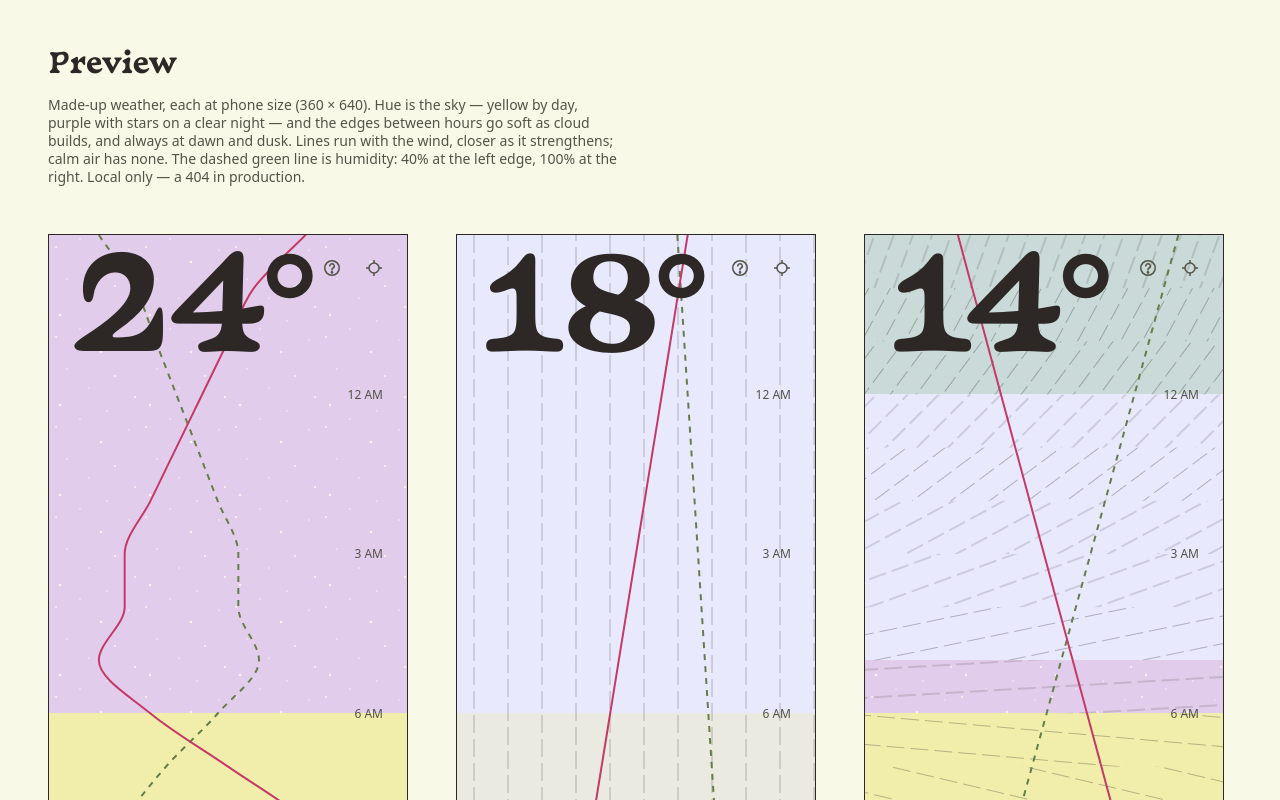
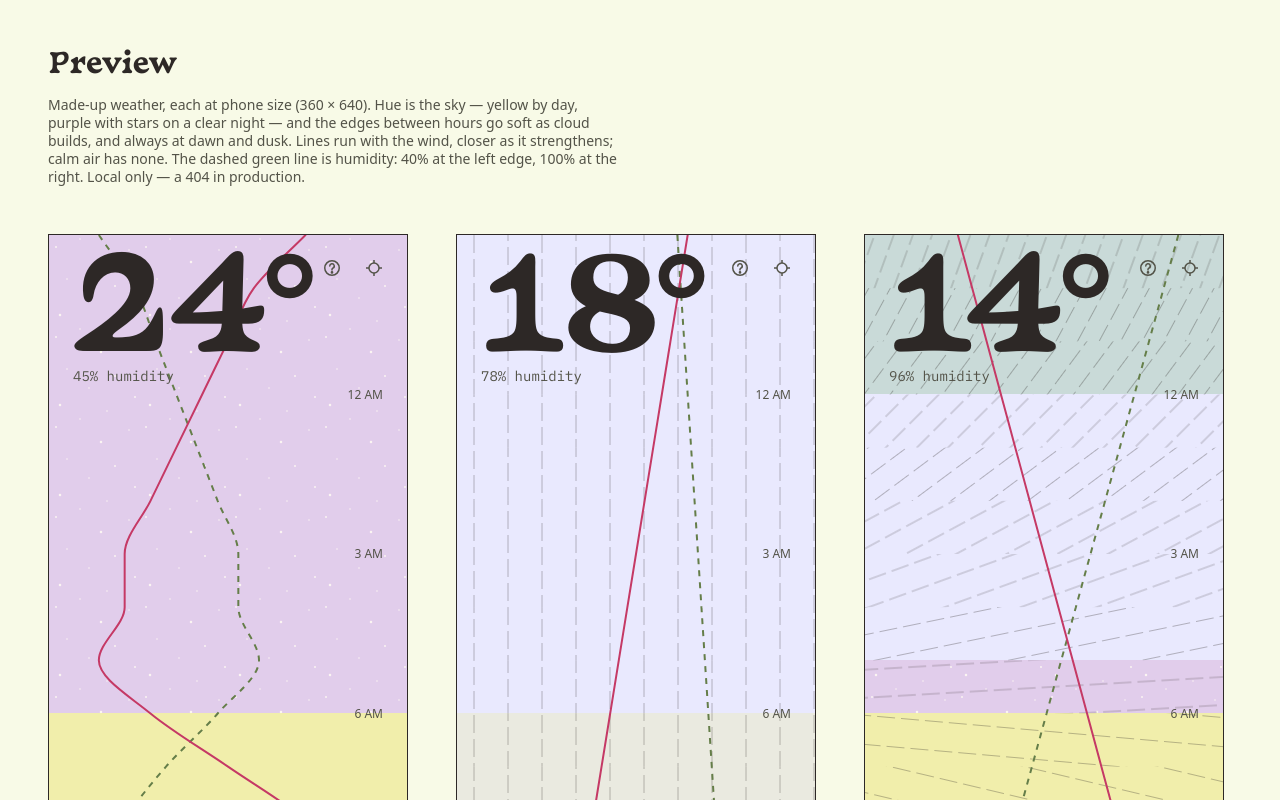
Before and after one commit to bjornmeansbear/wjeather, a SvelteKit app: page /preview in a window 1280 px wide. Shown: the top 800 px of the page. Built offline with nearby package versions, Linux system fonts and the light colour scheme.

Commit message:
good to go with a couple minor updates?

```diff
--- a/src/lib/WeatherScreen.svelte
+++ b/src/lib/WeatherScreen.svelte
@@ -4,7 +4,7 @@
 	import SkyBands from '$lib/SkyBands.svelte';
 	import Stars from '$lib/Stars.svelte';
 	import WindHatch from '$lib/WindHatch.svelte';
-	import { describeTemperature, formatDegrees, type Weather } from '$lib/weather';
+	import { describeTemperature, formatDegrees, formatHumidity, type Weather } from '$lib/weather';
 
 	let {
 		weather,
@@ -28,6 +28,14 @@
 	>
 		{formatDegrees(weather.temperature)}
 	</p>
+	<!-- Mono, not the display serif or body sans: its own texture, the same
+	     move as the dashed humidity line taking its own hue in ForecastLine. -->
+	<p
+		class="relative m-0 -mt-1 px-4 font-mono text-sm text-text-muted whitespace-nowrap @tablet:-mt-2 @tablet:px-8 @tablet:text-md @desktop:px-12 @desktop:text-lg"
+		aria-hidden="true"
+	>
+		{formatHumidity(weather.next12h[0]?.humidity ?? 0)}
+	</p>
 	<!-- The key sits just left of the location button: 12 + 42 = 54px from the edge. -->
 	<Legend
 		class="absolute top-[max(0.75rem,env(safe-area-inset-top))] right-9 @tablet:right-13 @desktop:right-17"
--- a/src/lib/weather.ts
+++ b/src/lib/weather.ts
@@ -98,9 +98,14 @@ export function formatDegrees(t: number) {
 	return `${r < 0 ? '−' : ''}${Math.abs(r)}°`;
 }
 
+export function formatHumidity(h: number) {
+	return `${Math.round(h)}% humidity`;
+}
+
 export function describeTemperature(w: Weather, placeName?: string) {
 	const unit = w.unit === 'fahrenheit' ? 'Fahrenheit' : 'Celsius';
-	return `${Math.round(w.temperature)} degrees ${unit}${placeName ? ` in ${placeName}` : ''}`;
+	const humidity = Math.round(w.next12h[0]?.humidity ?? NaN);
+	return `${Math.round(w.temperature)} degrees ${unit}${placeName ? ` in ${placeName}` : ''}${Number.isNaN(humidity) ? '' : `, ${humidity}% humidity`}`;
 }
 
 export async function getWeather(place: Place, unit: Unit): Promise<Weather> {
--- a/src/routes/layout.css
+++ b/src/routes/layout.css
@@ -14,12 +14,26 @@
 	font-display: swap;
 }
 
+/* IBM Plex Mono (IBM, OFL — see static/fonts/LICENSE-IBMPlexMono.txt), latin
+   subset only. Used for the humidity readout: fixed-width digits so the
+   number doesn't shift the layout as it updates, and a texture distinct from
+   Basteleur's display serif and the system-sans body — its own data channel,
+   the same idea as the dashed humidity line getting its own hue. */
+@font-face {
+	font-family: 'IBM Plex Mono';
+	src: url('/fonts/IBMPlexMono-Regular.woff2') format('woff2');
+	font-weight: 400;
+	font-style: normal;
+	font-display: swap;
+}
+
 /* Project tokens. The temperature sits above the kit's h1 rung, so it gets
    its own size — still on the 6px baseline grid. Basteleur sets wide
    ("−20°" is 2.61em), so each size is the largest where that still fits
    inside the gutters at the breakpoint's narrowest width. */
 :root {
 	--font-display: 'Basteleur', var(--font-sans);
+	--font-mono: 'IBM Plex Mono', ui-monospace, 'SFMono-Regular', Menlo, Consolas, 'Liberation Mono', monospace;
 	/* Applied per container width (@tablet / @desktop) in WeatherScreen. */
 	--text-display-sm: 8rem; /* 128 */
 	--leading-display-sm: 7.125rem; /* 114 = 19 × 6 */
```
Also changed, not shown: src/lib/kit.css, static/fonts/IBMPlexMono-Regular.woff2 (added), static/fonts/LICENSE-IBMPlexMono.txt (added), 1 other file (tests, documents, lock files or other folders).
